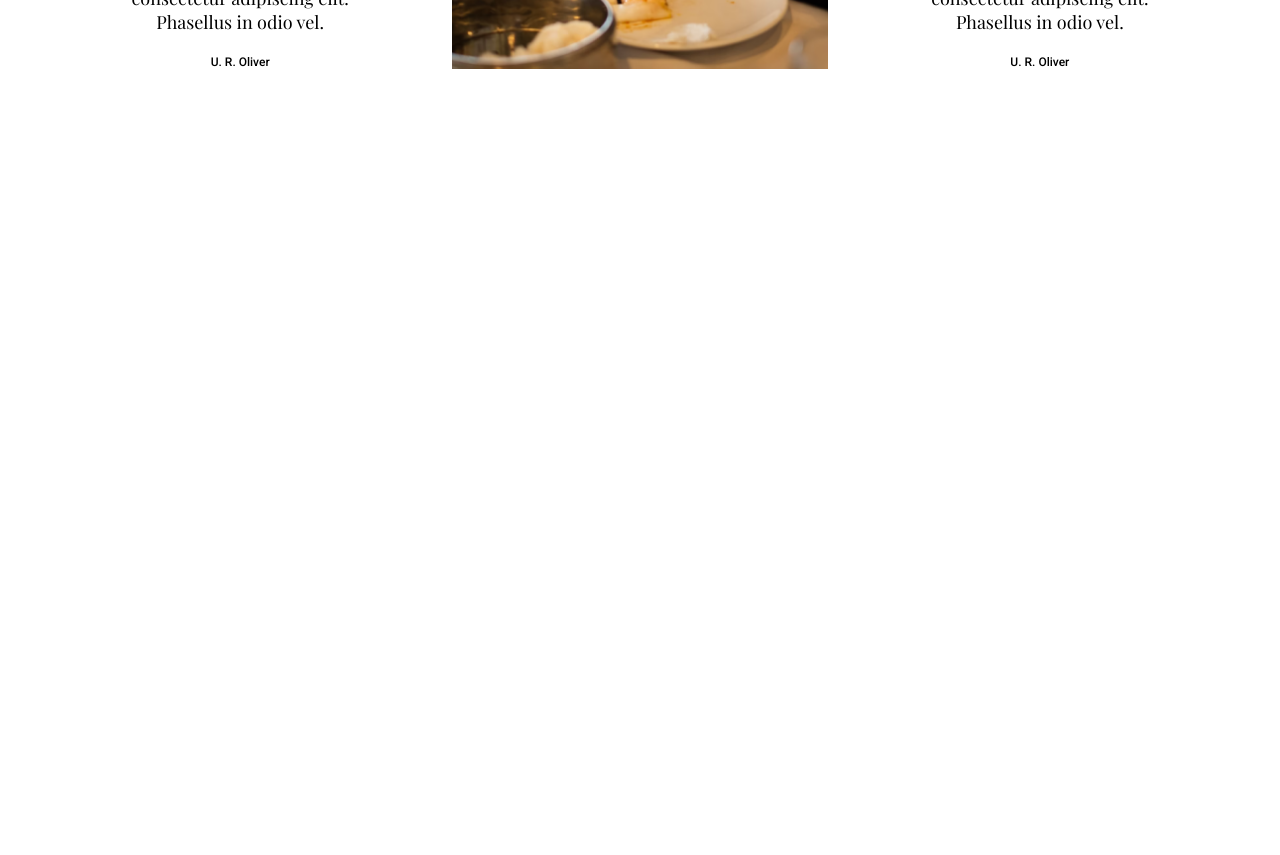
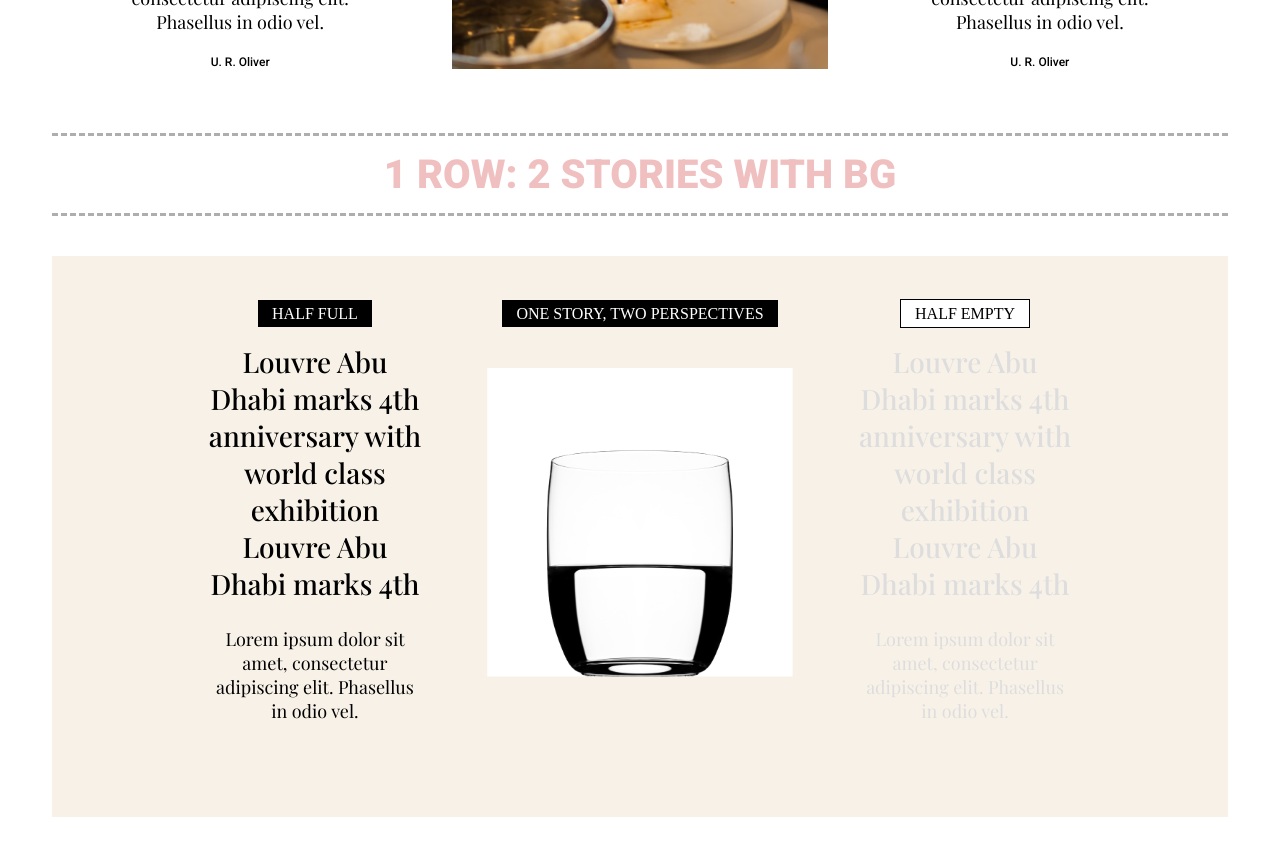
Before and after one commit to mghazanfar/ten-twenty, a React app: page / in a window 1280 px wide. Shown: the part 4640-5495 px from the top of the page. Before the commit the page ends 4785 px from the top, so only its background shows below. Built offline with nearby package versions, Linux system fonts and the light colour scheme; a web font is replaced by a local one.

Commit message:
Complete sixth section

```diff
--- a/src/App.jsx
+++ b/src/App.jsx
@@ -9,6 +9,7 @@
   peopleData,
   peopleDataWithBlueAvatars,
 } from "./sections/people/people.data";
+import { Perspective } from "./sections/perspective";
 
 class App extends Component {
   render() {
@@ -23,6 +24,7 @@
         <People peopleData={peopleDataWithBlueAvatars} noIndex={true} />
         <FullWidth />
         <Mixed />
+        <Perspective />
       </div>
     );
   }
--- a/src/components/article-card/index.jsx
+++ b/src/components/article-card/index.jsx
@@ -12,6 +12,7 @@
   horizontal,
   index,
   imgWidth,
+  disabled,
 }) => {
   return (
     <div
@@ -54,7 +55,7 @@
       >
         {title && (
           <div>
-            <Badge>{title}</Badge>
+            <Badge disabled={disabled}>{title}</Badge>
           </div>
         )}
         {header && (
@@ -66,6 +67,7 @@
               marginTop: 20,
               marginBottom: 25,
               width: variant === "center" ? "70%" : "100%",
+              color: disabled ? "#dddddd" : "black",
             }}
           >
             {header}
@@ -79,6 +81,7 @@
               marginTop: header ? 0 : 10,
               textAlign: variant,
               width: variant === "center" ? "70%" : "100%",
+              color: disabled ? "#dddddd" : "black",
             }}
           >
             {subheader}
@@ -90,6 +93,7 @@
             fontSize: 12,
             marginTop: 21,
             marginBottom: horizontal ? 15 : 24,
+            color: disabled ? "#dddddd" : "black",
           }}
         >
           {author}
--- a/src/components/badge/index.jsx
+++ b/src/components/badge/index.jsx
@@ -7,8 +7,19 @@
     padding: "5px 14px",
     display: "inline",
   },
+  disabled: {
+    backgroundColor: "white",
+    color: "black",
+    padding: "5px 14px",
+    display: "inline",
+    border: "1px solid black",
+  },
 };
 
-export const Badge = ({ children }) => {
-  return <div style={badgeStyle.container}>{children}</div>;
+export const Badge = ({ children, disabled }) => {
+  return (
+    <div style={disabled ? badgeStyle.disabled : badgeStyle.container}>
+      {children}
+    </div>
+  );
 };
--- /dev/null
+++ b/src/sections/perspective/index.jsx
@@ -0,0 +1,55 @@
+import React from "react";
+import { ArticleCard } from "../../components/article-card";
+import { SectionDivider } from "../../components/section-divider";
+import Glass from "../../assets/glass.png";
+
+export const Perspective = () => {
+  return (
+    <div>
+      <SectionDivider text="1 row: 2 stories with bg" color={"#F0C0C1"} />
+      <div
+        style={{
+          marginTop: 40,
+          marginBottom: 40,
+          backgroundColor: "#F8F1E8",
+          padding: "49px 110px",
+          display: "flex",
+          justifyContent: "space-between",
+        }}
+      >
+        <div style={{ width: "32%" }}>
+          <ArticleCard
+            title={"HALF FULL"}
+            header={
+              "Louvre Abu Dhabi marks 4th anniversary with world class exhibition Louvre Abu Dhabi marks 4th"
+            }
+            subheader={
+              "Lorem ipsum dolor sit amet, consectetur adipiscing elit. Phasellus in odio vel."
+            }
+            variant="center"
+          />
+        </div>
+        <div style={{ width: "32%" }}>
+          <ArticleCard
+            title={"ONE STORY, TWO PERSPECTIVES"}
+            img={Glass}
+            variant="center"
+          />
+        </div>
+        <div style={{ width: "32%" }}>
+          <ArticleCard
+            title={"HALF EMPTY"}
+            variant="center"
+            header={
+              "Louvre Abu Dhabi marks 4th anniversary with world class exhibition Louvre Abu Dhabi marks 4th"
+            }
+            subheader={
+              "Lorem ipsum dolor sit amet, consectetur adipiscing elit. Phasellus in odio vel."
+            }
+            disabled={true}
+          />
+        </div>
+      </div>
+    </div>
+  );
+};
```
